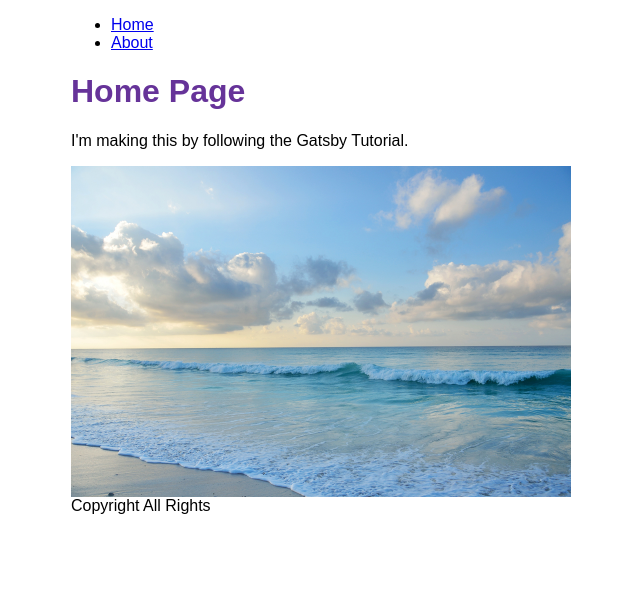
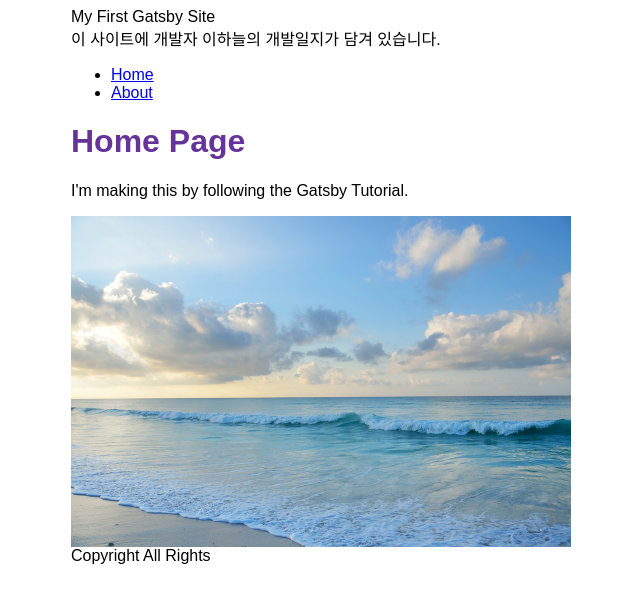
Before and after one commit to leehaneul623/my-blog-2022-05-31, a Gatsby site: page / in a window 1280 px wide. Shown: the whole page, without its empty margins (319-959 px from the left). Built offline with nearby package versions, Linux system fonts and the light colour scheme; Gatsby itself is replaced by a stand-in of ours.

Commit message:
그래프QL로 데이터 가져와서 레이아웃에 표시2

```diff
--- a/gatsby-config.js
+++ b/gatsby-config.js
@@ -1,6 +1,7 @@
 module.exports = {
   siteMetadata: {
       title: "My First Gatsby Site",
+      description: "이 사이트에 개발자 이하늘의 개발일지가 담겨 있습니다."
   },
   plugins: ["gatsby-plugin-image", "gatsby-plugin-sharp"],
 };
--- a/src/components/layout.js
+++ b/src/components/layout.js
@@ -10,12 +10,24 @@ import {
 } from "./layout.module.css";
 
 function Layout({ pageTitle, children }) {
-
+  const data = useStaticQuery(graphql`
+    query{
+      site{
+        siteMetadata{
+          title
+          description
+        }
+      }
+    }
+  `);
 
   return (
-
     <div className={container}>
-      <title>{pageTitle}</title>
+      <title>
+        {pageTitle} | {data.site.siteMetadata.title}
+      </title>
+      <header>{data.site.siteMetadata.title}</header>
+      <div>{data.site.siteMetadata.description}</div>
       <nav>
         <ul className={navLinks}>
           <li className={navLinkItem}>
```
